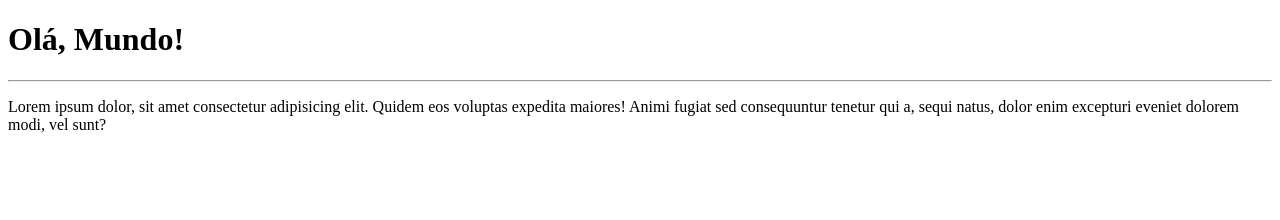
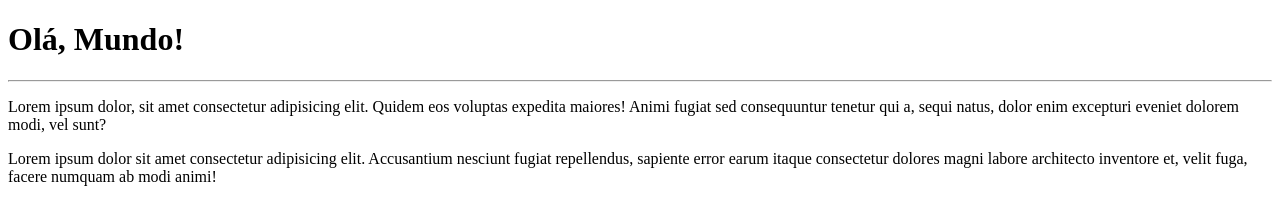
Before and after one commit to elainesteolla/Ola-Mundo, a plain HTML site: page site-exemplo/index.html in a window 1280 px wide. Drawn offline with Linux system fonts and the light colour scheme.

Commit message:
adicionei um parágrafo

```diff
--- a/site-exemplo/index.html
+++ b/site-exemplo/index.html
@@ -11,6 +11,7 @@
   <h1>Olá, Mundo!</h1>
   <hr>
   <p>Lorem ipsum dolor, sit amet consectetur adipisicing elit. Quidem eos voluptas expedita maiores! Animi fugiat sed consequuntur tenetur qui a, sequi natus, dolor enim excepturi eveniet dolorem modi, vel sunt?</p>
+  <p>Lorem ipsum dolor sit amet consectetur adipisicing elit. Accusantium nesciunt fugiat repellendus, sapiente error earum itaque consectetur dolores magni labore architecto inventore et, velit fuga, facere numquam ab modi animi!</p>
 </body>
 
 </html>
```
